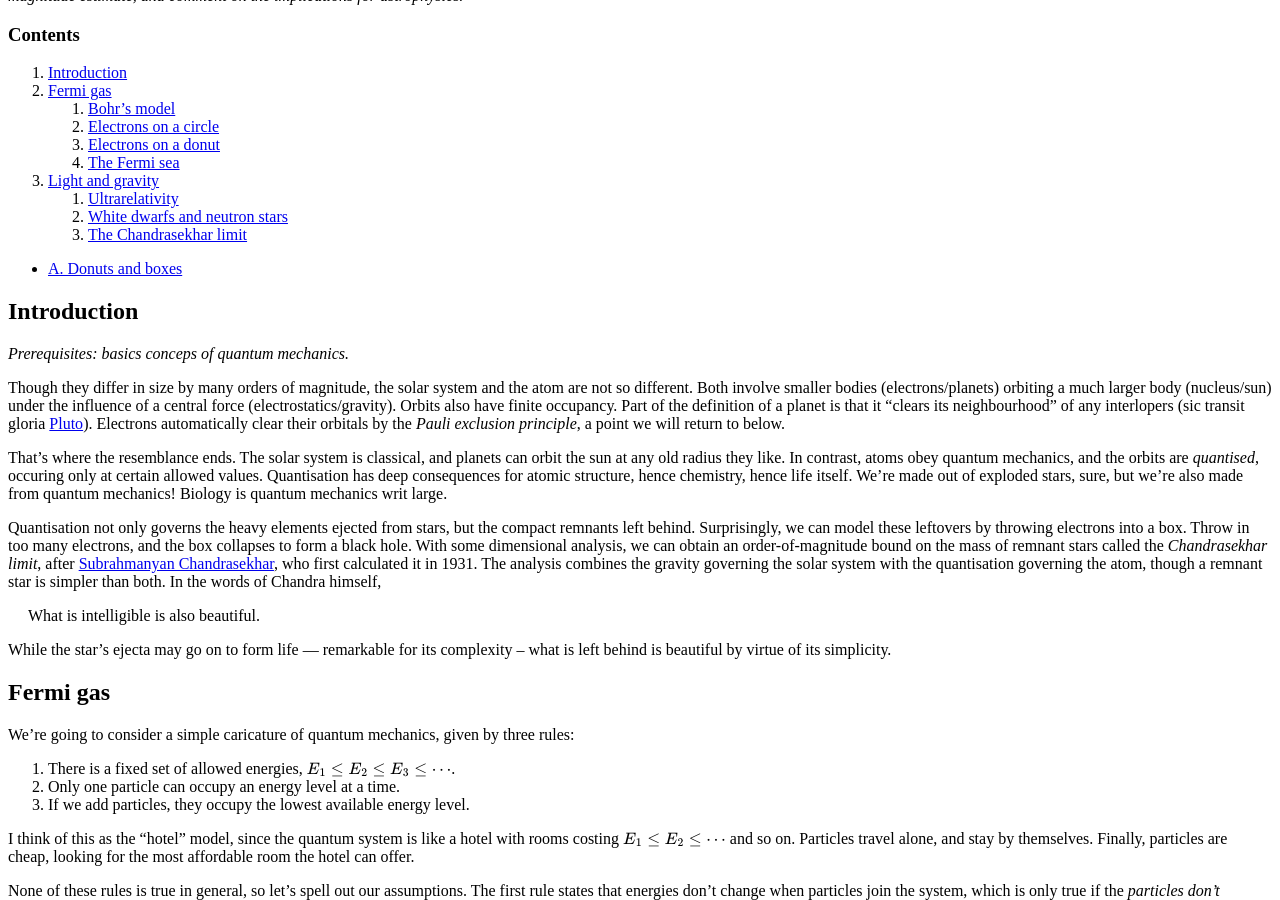
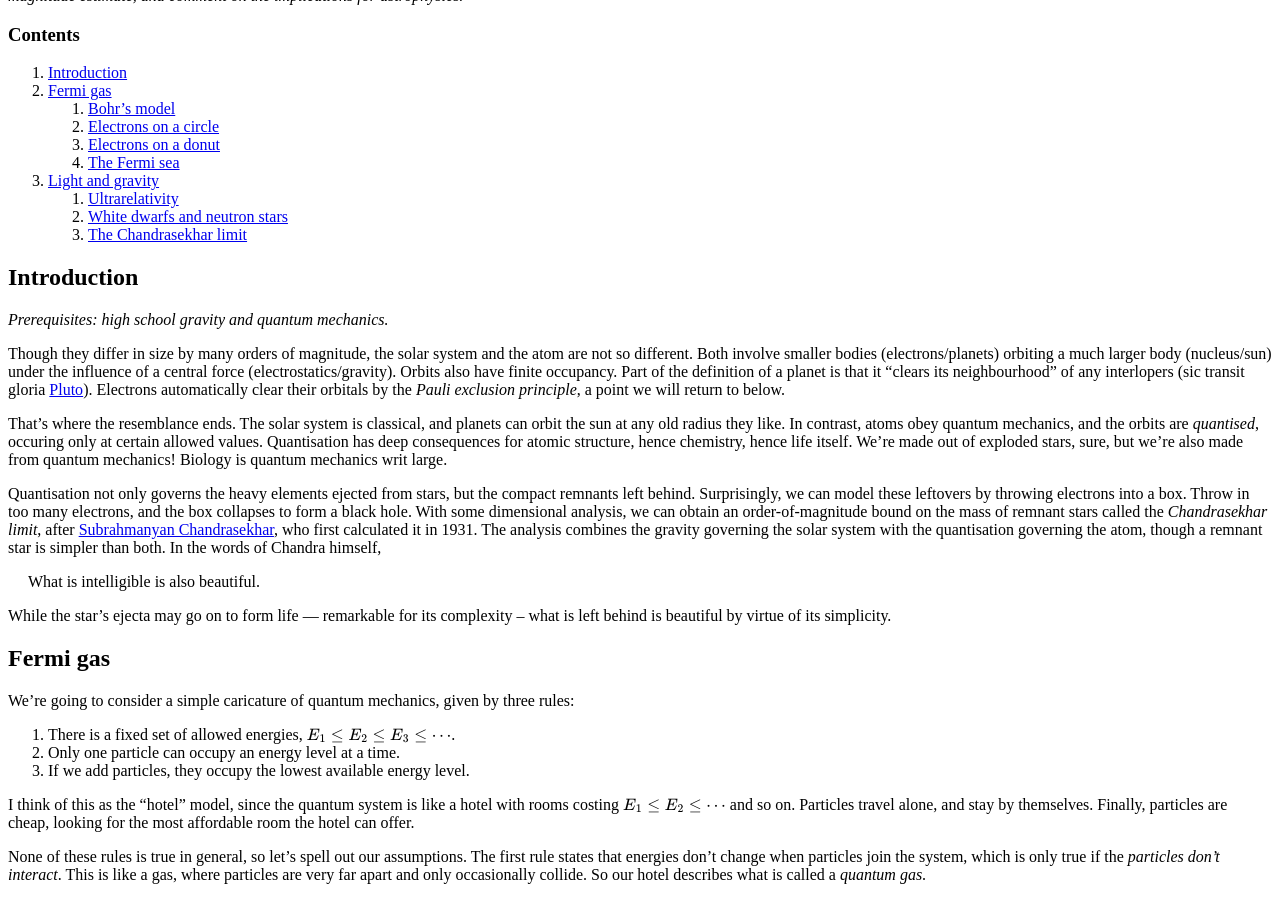
Before and after one commit to hapax/hapax.github.io, a Jekyll site: the page built from assets/chandra.md, in a window 1280 px wide and 900 px high, scrolled down 535 px. Built offline with Jekyll 4.4.1, drawn with Linux system fonts in a browser that asks for light colours; our own code applies the rules of GitHub Pages for plain Markdown files; formulas are drawn with MathJax 3; a script that is not in the unit is left out.

Commit message:
Update chandra.md

```diff
--- a/assets/chandra.md
+++ b/assets/chandra.md
@@ -25,11 +25,9 @@
    2. <a href="#sec-3-2">White dwarfs and neutron stars</a>
    3. <a href="#sec-3-3">The Chandrasekhar limit</a>
 
-- <a href="#sec-A">A. Donuts and boxes</a>
-
 ## Introduction <a id="sec-1" name="sec-1"></a>
 
-*Prerequisites: basics conceps of quantum mechanics.*
+*Prerequisites: high school gravity and quantum mechanics.*
 
 Though they differ in size by many orders of magnitude, the solar
 system and the atom are not so different.
```
